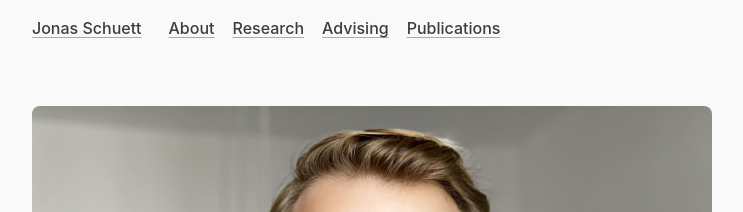
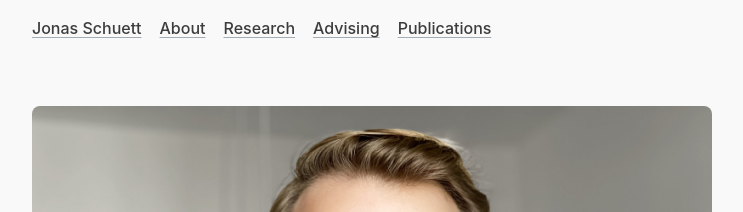
Before and after one commit to jonasschuett/jonasschuett.github.io, a Jekyll site: the page built from index.html, in a window 1280 px wide. Shown: the top 212 px of the page, without its empty margins (268-1011 px from the left). Built offline with Jekyll 4.4.1, drawn with Linux system fonts in a browser that asks for light colours; nearby versions of some CDN libraries; the list of posts is cut into pages by our own code.

Commit message:
Update default.html

```diff
--- a/_layouts/default.html
+++ b/_layouts/default.html
@@ -8,7 +8,7 @@
     <div class="container content">
       <header class="masthead">
         <nav class="nav">
-          <a class="nav-link active" href="#">Jonas Schuett</a> &nbsp;&nbsp;&nbsp;&nbsp;
+          <a class="nav-link active" href="#">Jonas Schuett</a> &nbsp;&nbsp;
           <a class="nav-link active" href="#about">About</a> &nbsp;&nbsp;
           <a class="nav-link" href="#research">Research</a> &nbsp;&nbsp;
           <a class="nav-link" href="#advising">Advising</a> &nbsp;&nbsp;
```
